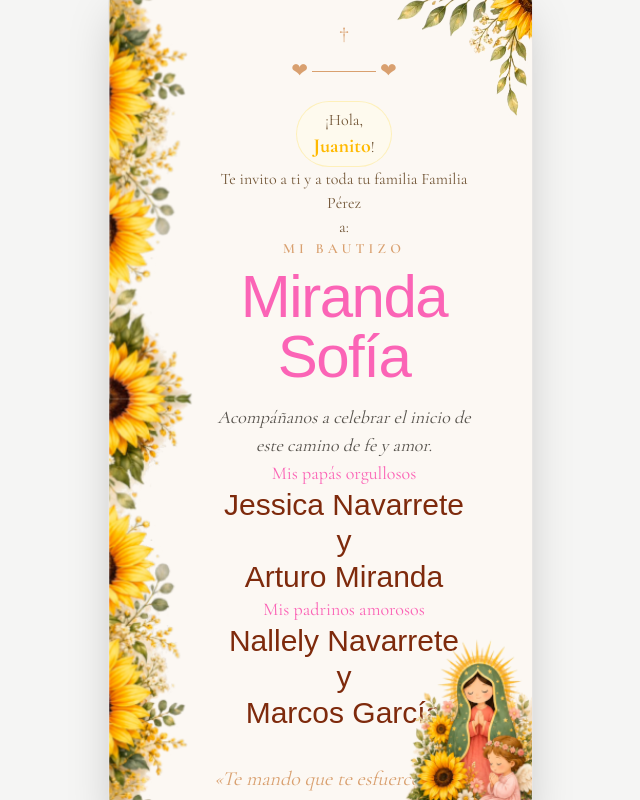
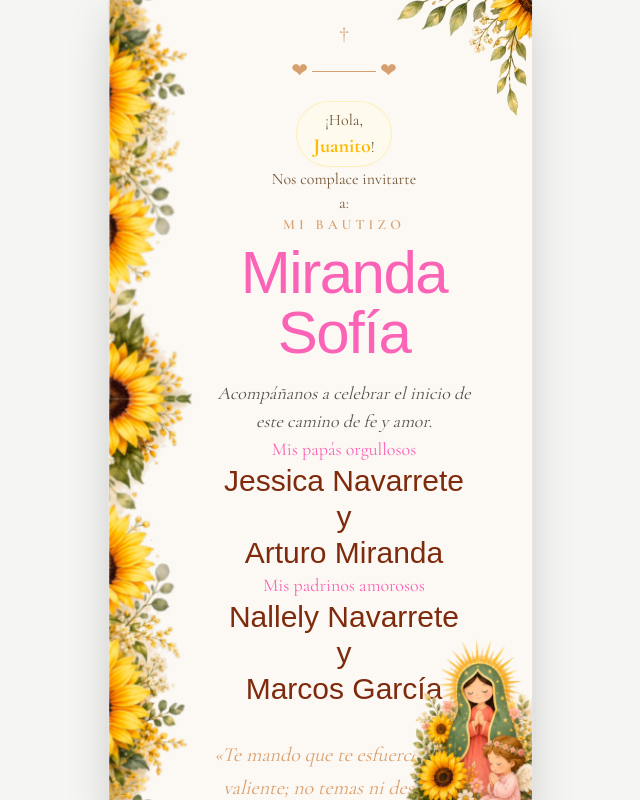
Before and after one commit to artstrokesmx/bautizomiranda, a Next.js app: page / in a window 1280 px wide. Shown: the whole page, without its empty margins (320-960 px from the left). Built offline with nearby package versions, Linux system fonts and the light colour scheme; no server answers; a web font is replaced by a local one.

Commit message:
correccion en mensaje de bienvenida y retirar familias

```diff
--- a/app/componentes/Bienvenida.tsx
+++ b/app/componentes/Bienvenida.tsx
@@ -3,7 +3,7 @@ import {BienvenidaProps} from "@/types/interfaces/invitacion"
 export default function Bienvenida({
   nombreBebe = "Miranda Sofía",
   nombreInvitado = "Juanito",
-  nombreFamilia = "Familia Pérez",
+  //nombreFamilia = "Familia Pérez",
 }:BienvenidaProps) {
   return (
     <section className="text-center max-w-2xl mt-8 m-5">
@@ -20,7 +20,7 @@ export default function Bienvenida({
           ¡Hola,<br/> <span className="font-bold text-xl text-amber-400">{nombreInvitado}</span>!
         </p>
       </div>
-      <p>Te invito a ti y a toda tu familia {nombreFamilia}<br/> a:</p>
+      <p>Nos complace invitarte<br/> a:</p>
       <span className="uppercase tracking-[0.3em] text-xl md:text-sm text-invitation-gold-accent font-semibold mb-2 block">
         Mi Bautizo
       </span>
--- a/app/componentes/Confirmacion.tsx
+++ b/app/componentes/Confirmacion.tsx
@@ -15,7 +15,6 @@ interface Props extends ConfirmacionProps {
 export default function Confirmacion({
   idInvitado = "",
   pasesAsignados = 1,
-  nombreFamilia,
   nombreInvitado,
   pasesNinos = 0,
   estatusInicial = 'pendiente',
@@ -135,11 +134,7 @@ export default function Confirmacion({
       </h2>
 
       <p className="font-serif text-sm text-invitation-text-brown">
-        {nombreInvitado ? `Hola ${nombreInvitado}, confirma tu asistencia y la de la` : 'Confirma la asistencia de la'}
-      </p>
-
-      <p className="font-serif text-sm text-invitation-text-brown font-semibold mb-1">
-        {nombreFamilia}
+        {nombreInvitado ? `Hola ${nombreInvitado}, confirma tu asistencia al Bautizo de Sofía Miranda.` : "Confirma tu asistencia al Bautizo de Sofía Miranda."}
       </p>
 
       <p className="font-serif text-xs text-invitation-text-brown/80 mb-4">
@@ -238,7 +233,7 @@ export default function Confirmacion({
       {estatus === 'confirmado' && (
         <div className="space-y-3">
           <div className="p-4 bg-emerald-100/80 border border-emerald-300 text-emerald-900 rounded-2xl font-serif text-sm">
-            ¡Muchas gracias! Hemos guardado tu confirmación ({adultos || 0} adulto(s) y {ninos || 0} niño(s)). Nos dará mucho gusto ver a la {nombreFamilia}.
+            ¡Muchas gracias! Hemos guardado tu confirmación ({adultos || 0} adulto(s) y {ninos || 0} niño(s)).
           </div>
           <button
             onClick={() => setEstatus('pendiente')}
```
